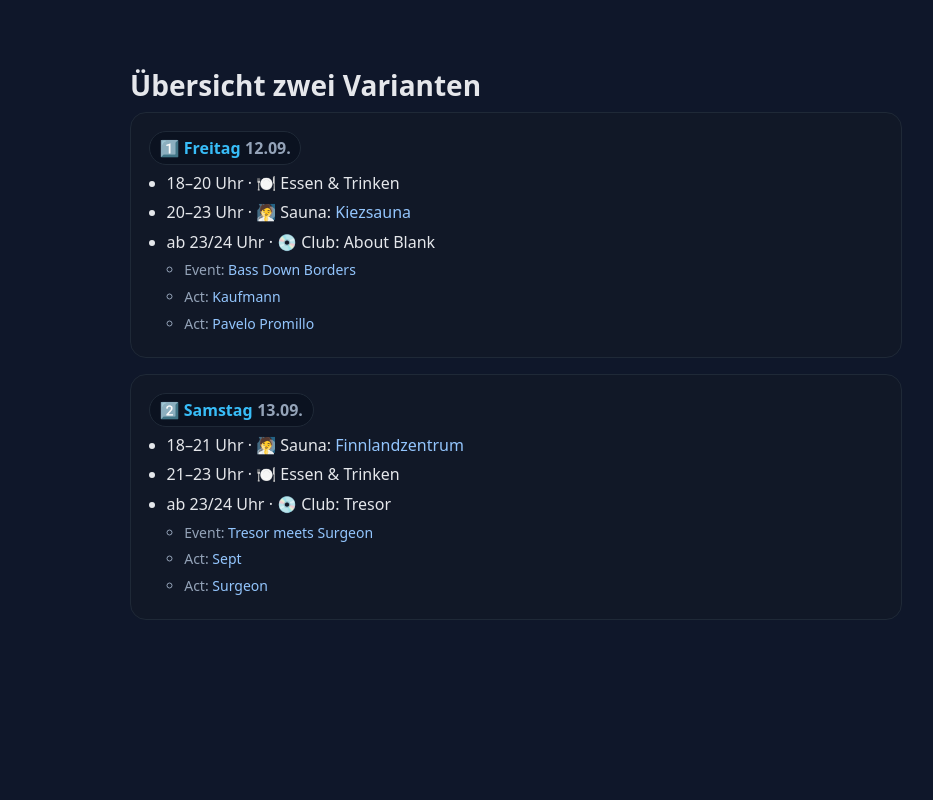
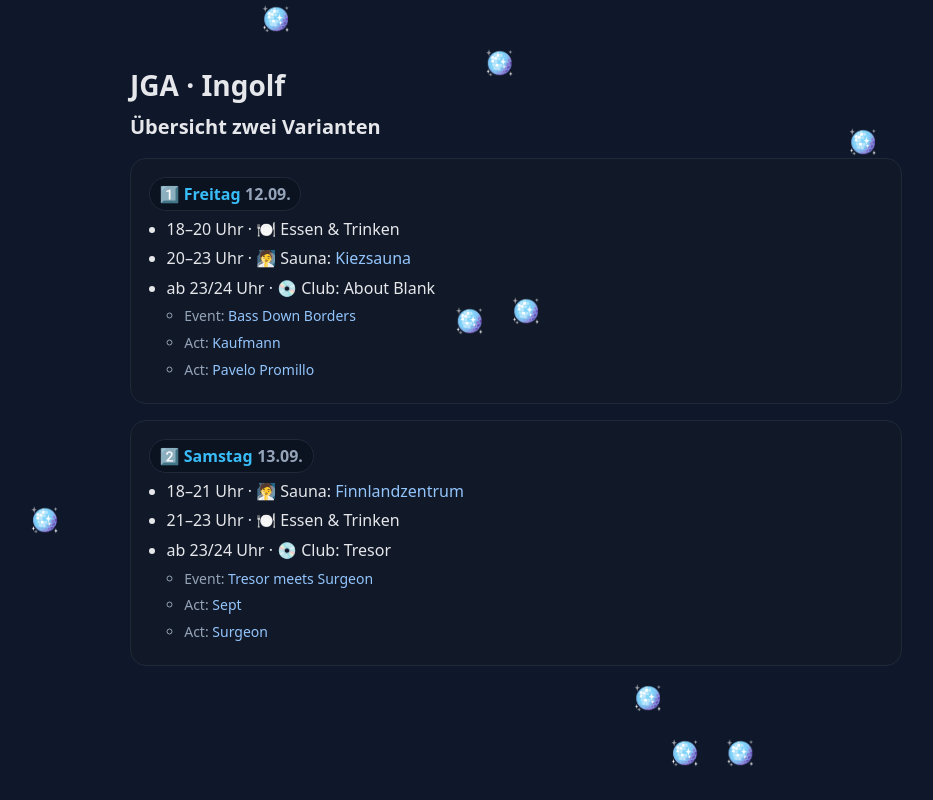
Before and after one commit to GeraldWagner/disco, a plain HTML site: page index.html in a window 1280 px wide. Shown: the whole page, without its empty margins (124-1057 px from the left). Drawn offline with Linux system fonts and the light colour scheme.

Commit message:
Added Disco Balls Script

```diff
--- a/index.html
+++ b/index.html
@@ -3,7 +3,7 @@
 <head>
   <meta charset="utf-8" />
   <meta name="viewport" content="width=device-width, initial-scale=1" />
-  <title>Wochenend-Plan</title>
+  <title>JGA · Ingolf</title>
   <style>
     :root { --bg:#0f172a; --fg:#e5e7eb; --muted:#94a3b8; --card:#111827; --accent:#38bdf8; }
     *{box-sizing:border-box} body{margin:0;font:16px/1.5 system-ui,Segoe UI,Roboto,Helvetica,Arial;background:var(--bg);color:var(--fg)}
@@ -24,7 +24,8 @@
 <body>
   <main class="wrap">
     <header>
-      <h1>Übersicht zwei Varianten</h1>
+      <h1>JGA · Ingolf</h1>
+      <h2>Übersicht zwei Varianten</h2>
     </header>
 
     <section class="grid">
@@ -65,5 +66,33 @@
       </article>
     </section>
   </main>
+  <script>
+  // 🪩 Disco-Bälle erzeugen
+  const balls = Array.from({ length: 10 }, () => {
+    const el = document.createElement("div");
+    el.textContent = "🪩";
+    el.style.position = "fixed";
+    el.style.fontSize = "24px";
+    el.style.pointerEvents = "none";
+    el.style.top = Math.random() * window.innerHeight + "px";
+    el.style.left = Math.random() * window.innerWidth + "px";
+    document.body.appendChild(el);
+    return { el, x: Math.random() * window.innerWidth, y: Math.random() * window.innerHeight, dx: (Math.random()-0.5)*2, dy: (Math.random()-0.5)*2 };
+  });
+
+  // Bewegung
+  function animate() {
+    balls.forEach(b => {
+      b.x += b.dx;
+      b.y += b.dy;
+      if (b.x < 0 || b.x > window.innerWidth - 30) b.dx *= -1;
+      if (b.y < 0 || b.y > window.innerHeight - 30) b.dy *= -1;
+      b.el.style.left = b.x + "px";
+      b.el.style.top = b.y + "px";
+    });
+    requestAnimationFrame(animate);
+  }
+  animate();
+</script>
 </body>
 </html>
```
